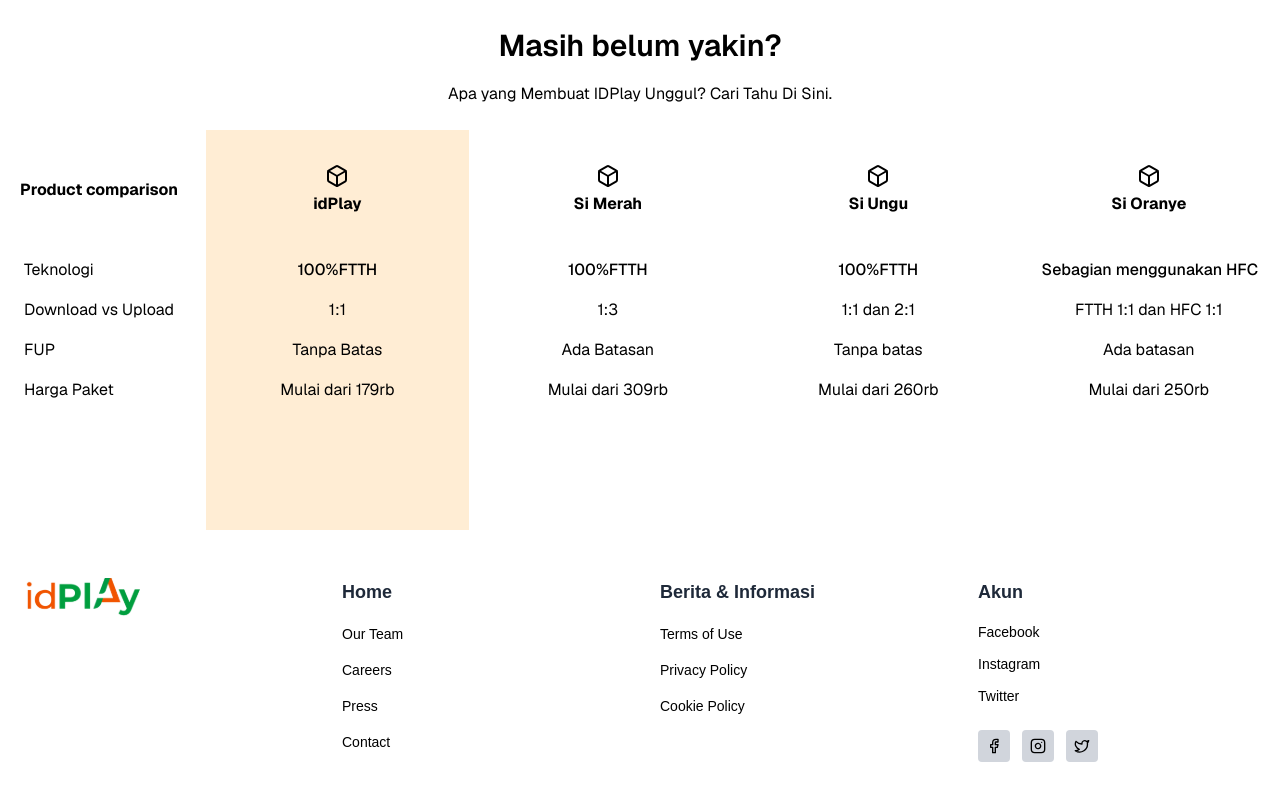
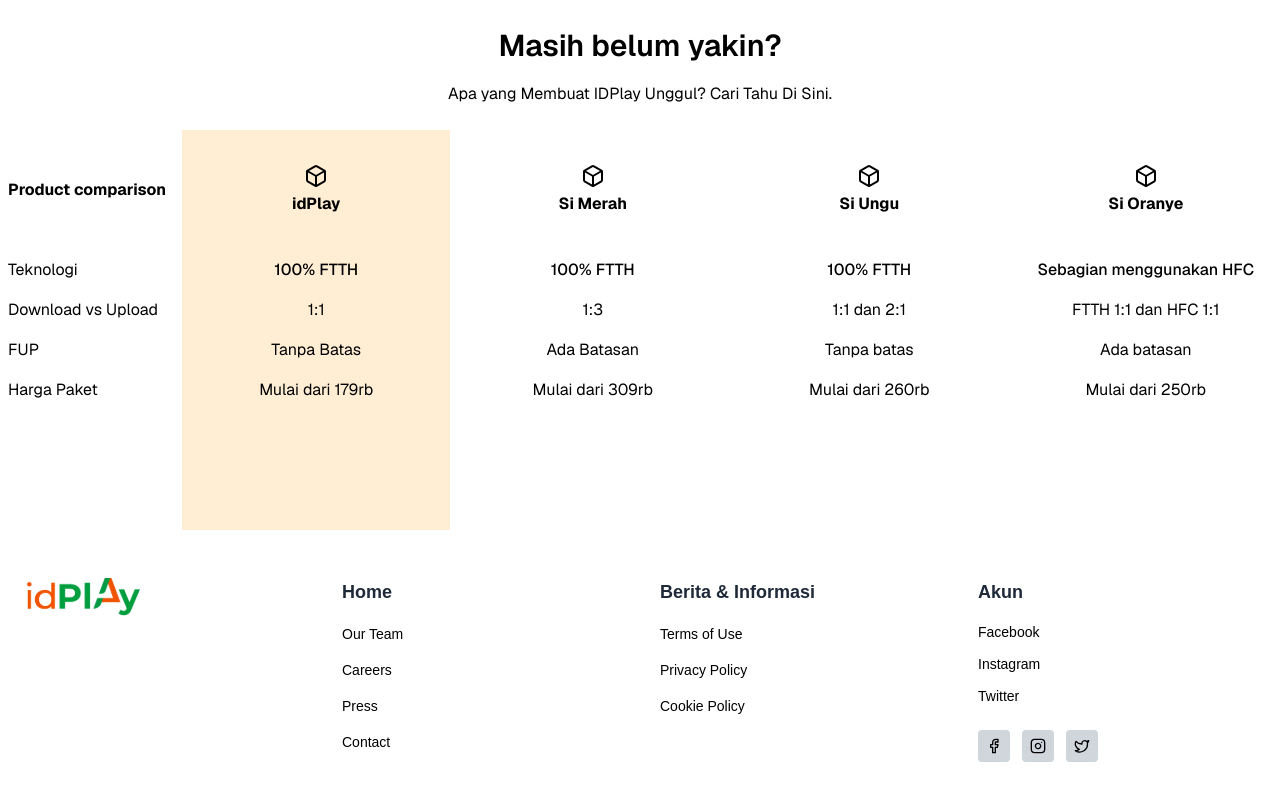
Before and after one commit to Josesdio30/idplay-finalisasi, a Next.js app: page /kategori/rumah in a window 1280 px wide. Shown: the part 1171-1971 px from the top of the page. Built offline with nearby package versions, Linux system fonts and the light colour scheme; no server answers.

Commit message:
[UPDATE] integrasi dashboard user

```diff
--- a/app/_components/CompareProduct.tsx
+++ b/app/_components/CompareProduct.tsx
@@ -1,4 +1,4 @@
-import { Box, Check, Image, X } from 'lucide-react';
+import { Box } from "lucide-react";
 
 const CompareProduct = () => {
   return (
@@ -6,7 +6,6 @@
       <div className="container mx-auto">
         <div className="mb-4 sm:mb-6">
           <div className="relative text-center">
-            <div className="absolute -left-5 -top-3 space-y-1"></div>
             <h3 className="text-xl lg:text-3xl md:text-4xl md:leading-[181%] tracking-[-4%] font-semibold">
               Masih belum yakin?
             </h3>
@@ -16,58 +15,79 @@
           </div>
         </div>
 
-        {/* Testimonials Marquee */}
+        {/* Comparison Grid */}
         <div className="relative flex gap-2 overflow-x-scroll">
+          {/* Header */}
           <div className="flex-1 grid grid-rows-10 min-w-max">
-            <div className="row-span-3 px-2 sm:px-3 py-1 sm:py-2 flex items-center justify-center">
-              <p className="font-bold text-sm sm:text-base">Product comparison</p>
+            <div className="row-span-3 px-2 py-2 flex items-center justify-center">
+              <p className="font-bold text-sm sm:text-base">
+                Product comparison
+              </p>
             </div>
-            <div className="px-2 sm:px-6 py-1 sm:py-2">Teknologi</div>
-            <div className="px-2 sm:px-6 py-1 sm:py-2">Download vs Upload</div>
-            <div className="px-2 sm:px-6 py-1 sm:py-2">FUP</div>
-            <div className="px-2 sm:px-6 py-1 sm:py-2">Harga Paket</div>
+            <div className="px-2 py-2">Teknologi</div>
+            <div className="px-2 py-2">Download vs Upload</div>
+            <div className="px-2 py-2">FUP</div>
+            <div className="px-2 py-2">Harga Paket</div>
           </div>
+
+          {/* IDPlay */}
           <div className="grid grid-rows-10 lg:basis-1/4 bg-orange-100">
-            <div className="row-span-3 flex items-center flex-col justify-center pb-0 px-2 sm:px-6">
-              <Box className="w-5 sm:w-6 h-5 sm:h-6" />
+            <div className="row-span-3 flex items-center flex-col justify-center px-2">
+              <Box className="w-6 h-6" />
               <h3 className="text-sm sm:text-base font-bold mt-1">idPlay</h3>
             </div>
-            <div className="px-2 sm:px-6 py-1 sm:py-2 text-center font-medium">100%FTTH</div>
-            <div className="px-2 sm:px-6 py-1 sm:py-2 flex justify-center items-center">1:1</div>
-            <div className="px-2 sm:px-6 py-1 sm:py-2 flex justify-center items-center">Tanpa Batas</div>
-            <div className="px-2 sm:px-6 py-1 sm:py-2 flex justify-center items-center">Mulai dari 179rb</div>
+            <div className="px-2 py-2 text-center font-medium">100% FTTH</div>
+            <div className="px-2 py-2 flex justify-center items-center">1:1</div>
+            <div className="px-2 py-2 flex justify-center items-center">Tanpa Batas</div>
+            <div className="px-2 py-2 flex justify-center items-center whitespace-nowrap min-w-[120px]">
+              Mulai dari 179rb
+            </div>
           </div>
+
+          {/* Si Merah */}
           <div className="grid grid-rows-10 lg:basis-1/4">
-            <div className="row-span-3 flex items-center flex-col justify-center pb-0 px-2 sm:px-6">
-              <Box className="w-5 sm:w-6 h-5 sm:h-6" />
+            <div className="row-span-3 flex items-center flex-col justify-center px-2">
+              <Box className="w-6 h-6" />
               <h3 className="text-sm sm:text-base font-bold mt-1">Si Merah</h3>
             </div>
-            <div className="px-2 sm:px-6 py-1 sm:py-2 text-center font-medium">100%FTTH</div>
-            <div className="px-2 sm:px-6 py-1 sm:py-2 flex justify-center items-center">1:3</div>
-            <div className="px-2 sm:px-6 py-1 sm:py-2 flex justify-center items-center">Ada Batasan</div>
-            <div className="px-2 sm:px-6 py-1 sm:py-2 flex justify-center items-center">Mulai dari 309rb</div>
+            <div className="px-2 py-2 text-center font-medium">100% FTTH</div>
+            <div className="px-2 py-2 flex justify-center items-center">1:3</div>
+            <div className="px-2 py-2 flex justify-center items-center">Ada Batasan</div>
+            <div className="px-2 py-2 flex justify-center items-center whitespace-nowrap min-w-[120px]">
+              Mulai dari 309rb
+            </div>
           </div>
+
+          {/* Si Ungu */}
           <div className="grid grid-rows-10 lg:basis-1/4">
-            <div className="row-span-3 flex items-center flex-col justify-center pb-0 px-2 sm:px-6">
-              <Box className="w-5 sm:w-6 h-5 sm:h-6" />
+            <div className="row-span-3 flex items-center flex-col justify-center px-2">
+              <Box className="w-6 h-6" />
               <h3 className="text-sm sm:text-base font-bold mt-1">Si Ungu</h3>
             </div>
-            <div className="px-2 sm:px-6 py-1 sm:py-2 text-center font-medium">100%FTTH</div>
-            <div className="px-2 sm:px-6 py-1 sm:py-2 flex justify-center items-center">1:1 dan 2:1</div>
-            <div className="px-2 sm:px-6 py-1 sm:py-2 flex justify-center items-center">Tanpa batas</div>
-            <div className="px-2 sm:px-6 py-1 sm:py-2 flex justify-center items-center">Mulai dari 260rb</div>
+            <div className="px-2 py-2 text-center font-medium">100% FTTH</div>
+            <div className="px-2 py-2 flex justify-center items-center">1:1 dan 2:1</div>
+            <div className="px-2 py-2 flex justify-center items-center">Tanpa batas</div>
+            <div className="px-2 py-2 flex justify-center items-center whitespace-nowrap min-w-[120px]">
+              Mulai dari 260rb
+            </div>
           </div>
+
+          {/* Si Oranye */}
           <div className="grid grid-rows-10 lg:basis-1/4">
-            <div className="row-span-3 flex items-center flex-col justify-center pb-0 px-2 sm:px-6">
-              <Box className="w-5 sm:w-6 h-5 sm:h-6" />
+            <div className="row-span-3 flex items-center flex-col justify-center px-2">
+              <Box className="w-6 h-6" />
               <h3 className="text-sm sm:text-base font-bold mt-1">Si Oranye</h3>
             </div>
-            <div className="px-2 sm:px-6 py-1 sm:py-2 text-center font-medium overflow-x-auto whitespace-nowrap flex-shrink-0">Sebagian menggunakan HFC</div>
-            <div className="px-2 sm:px-6 py-1 sm:py-2 flex justify-center items-center overflow-x-auto whitespace-nowrap flex-shrink-0">
+            <div className="px-2 py-2 text-center font-medium whitespace-nowrap min-w-[120px]">
+              Sebagian menggunakan HFC
+            </div>
+            <div className="px-2 py-2 flex justify-center items-center whitespace-nowrap min-w-[120px]">
               FTTH 1:1 dan HFC 1:1
             </div>
-            <div className="px-2 sm:px-6 py-1 sm:py-2 flex justify-center items-center">Ada batasan</div>
-            <div className="px-2 sm:px-6 py-1 sm:py-2 flex justify-center items-center">Mulai dari 250rb</div>
+            <div className="px-2 py-2 flex justify-center items-center">Ada batasan</div>
+            <div className="px-2 py-2 flex justify-center items-center whitespace-nowrap min-w-[120px]">
+              Mulai dari 250rb
+            </div>
           </div>
         </div>
       </div>
--- a/app/regional/page.tsx
+++ b/app/regional/page.tsx
@@ -59,7 +59,7 @@
       {/* Header Section */}
       <div className="relative container mx-auto pt-14">
         <Image
-          src="/category/hero-kategori.svg"
+          src="/category/hero-rumah.svg"
           width={1000}
           height={400} // Sesuaikan tinggi agar responsif
           alt="Kategori Rumah"
```
Also changed, not shown: app/dashboard/page.tsx (+276 -147 lines).
